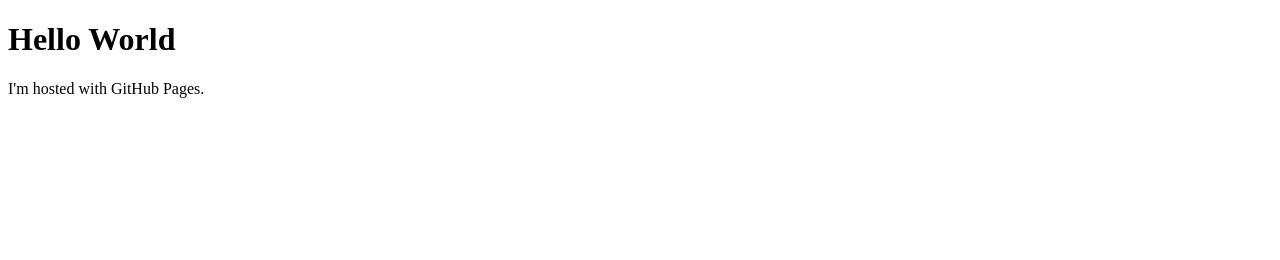
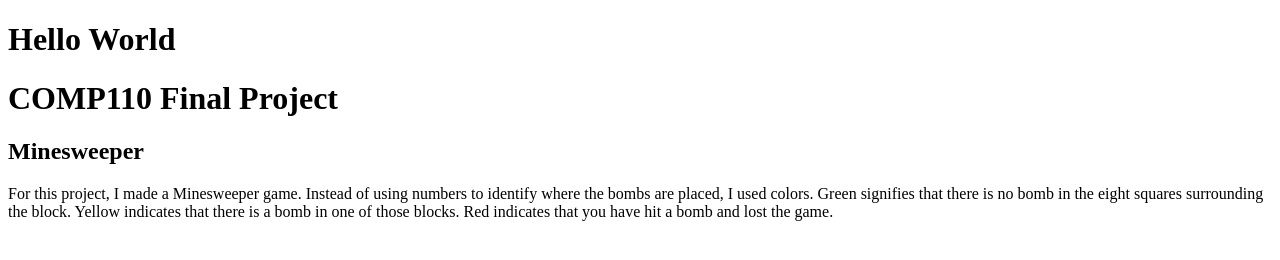
Before and after one commit to dez1/dez1.github.io, a plain HTML site: page index.html in a window 1280 px wide. Drawn offline with Linux system fonts and the light colour scheme.

Commit message:
COMP110 test

```diff
--- a/index.html
+++ b/index.html
@@ -2,6 +2,8 @@
 <html>
 <body>
 <h1>Hello World</h1>
-<p>I'm hosted with GitHub Pages.</p>
+<h1>COMP110 Final Project</h1>
+<h2>Minesweeper</h2>
+<p>For this project, I made a Minesweeper game.  Instead of using numbers to identify where the bombs are placed, I used colors.  Green signifies that there is no bomb in the eight squares surrounding the block.  Yellow indicates that there is a bomb in one of those blocks.  Red indicates that you have hit a bomb and lost the game.</p>
 </body>
 </html>
```
